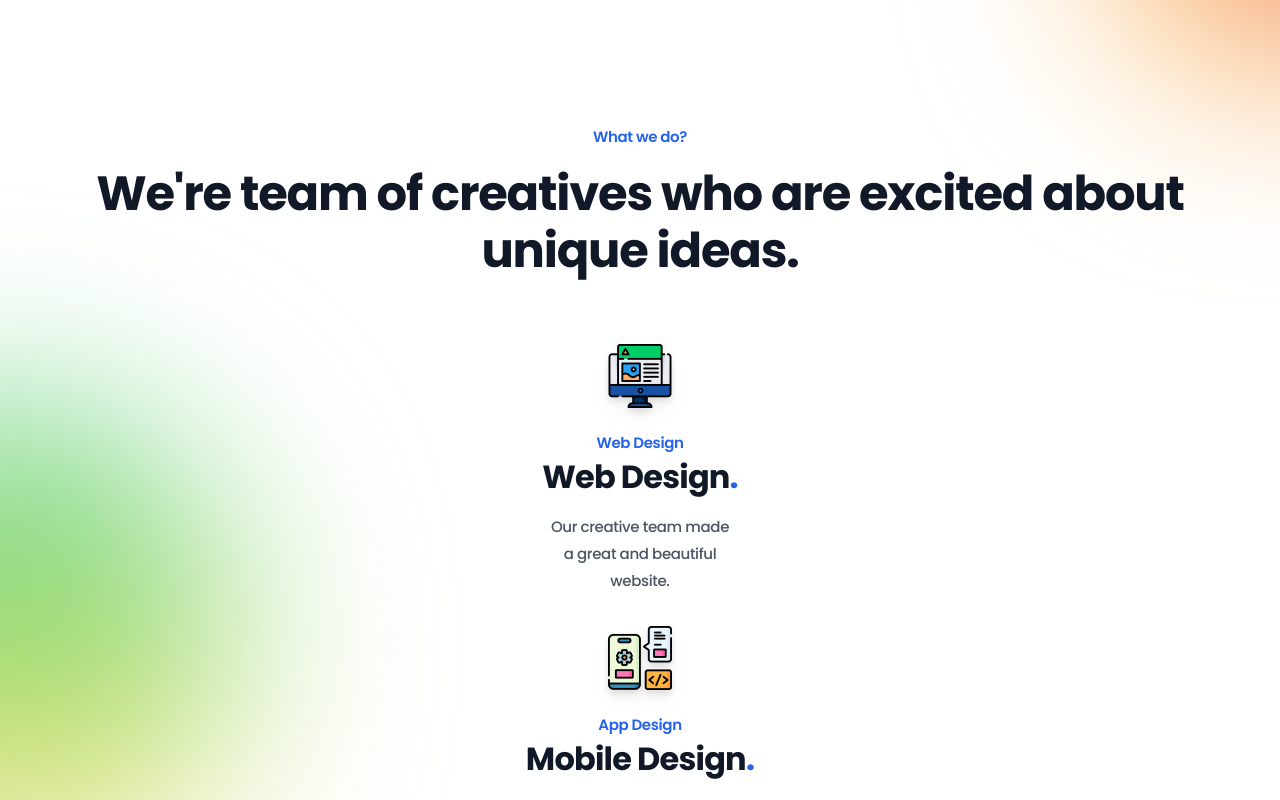
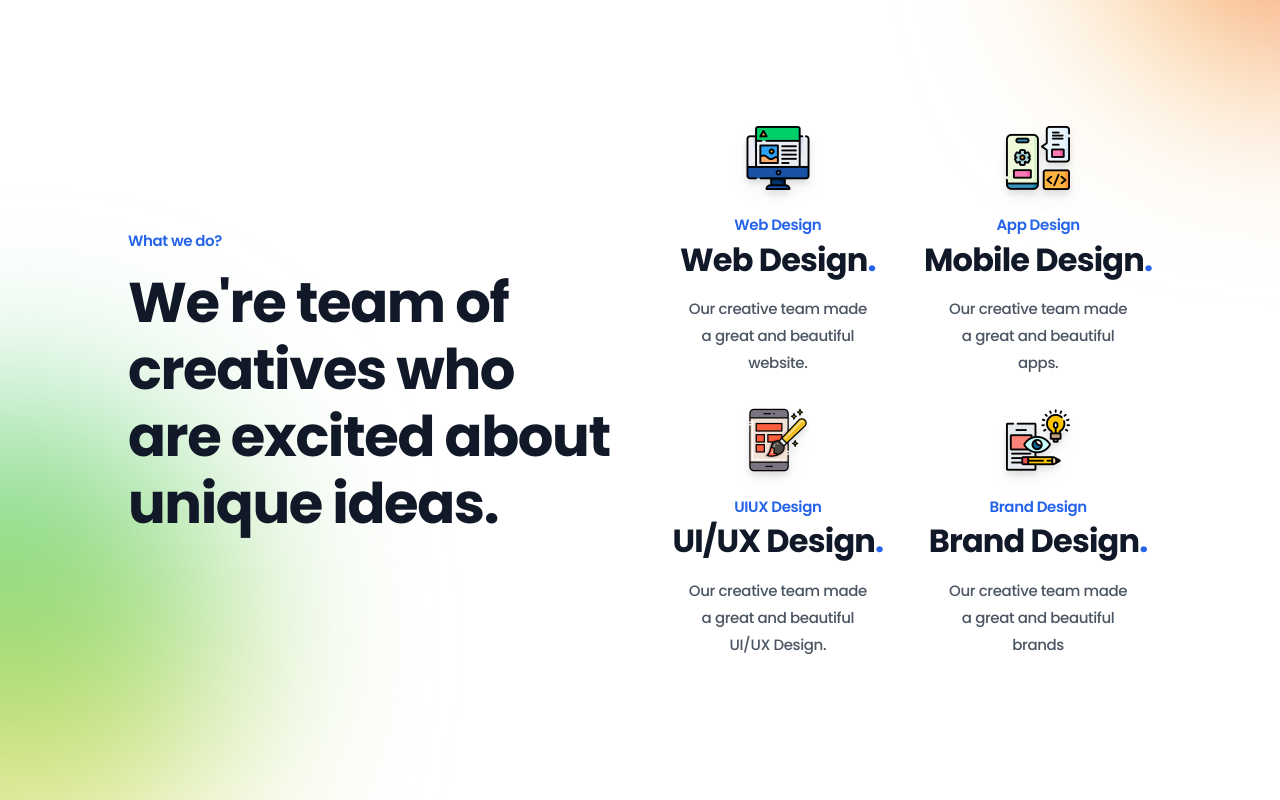
Before and after one commit to fajarfadillahh/hexlab-digital-marketing-react-tailwind, a React (Vite) app: page / in a window 1280 px wide. Shown: the part 1120-1920 px from the top of the page. Built offline with nearby package versions, Linux system fonts and the light colour scheme.

Commit message:
modified: responsive Feature components

```diff
--- a/src/assets/styles/_reusables.css
+++ b/src/assets/styles/_reusables.css
@@ -7,7 +7,7 @@
     @apply pb-4 text-[15px] font-semibold -tracking-wide text-blue-600;
   }
   .section-title {
-    @apply pb-4 text-[48px] font-bold leading-title -tracking-wide text-gray-900;
+    @apply pb-4 text-[48px] font-bold leading-title -tracking-wide text-gray-900 md:text-[56px];
   }
   .section-text {
     @apply text-[15px] font-medium leading-text -tracking-wide text-gray-600;
--- a/src/components/Feature.jsx
+++ b/src/components/Feature.jsx
@@ -9,15 +9,15 @@ const Feature = () => {
       {/* gradient accent */}
       <div className="absolute top-96 -left-56 -z-10 h-[460px] w-[460px] rounded-full bg-gradient-to-b from-green-500/80 to-yellow-300/80 blur-[100px]" />
 
-      <div className="feature__container container grid gap-12">
-        <div className="feature__data text-center">
+      <div className="feature__container container grid gap-12 2xl:max-w-5xl 2xl:grid-cols-2 2xl:items-center">
+        <div className="feature__data justify-self-center text-center sm:max-w-lg 2xl:text-left">
           <p className="feature__subtitle section-subtitle">What we do?</p>
           <h1 className="feature__title section-title">
             We're team of creatives who are excited about unique ideas.
           </h1>
         </div>
 
-        <div className="feature__group grid grid-cols-[0.8fr] justify-center gap-8">
+        <div className="feature__group grid grid-cols-[0.8fr] justify-center gap-8 md:w-max md:grid-cols-2 md:justify-self-center">
           {featureData.map((item, index) => {
             return (
               <div
```
